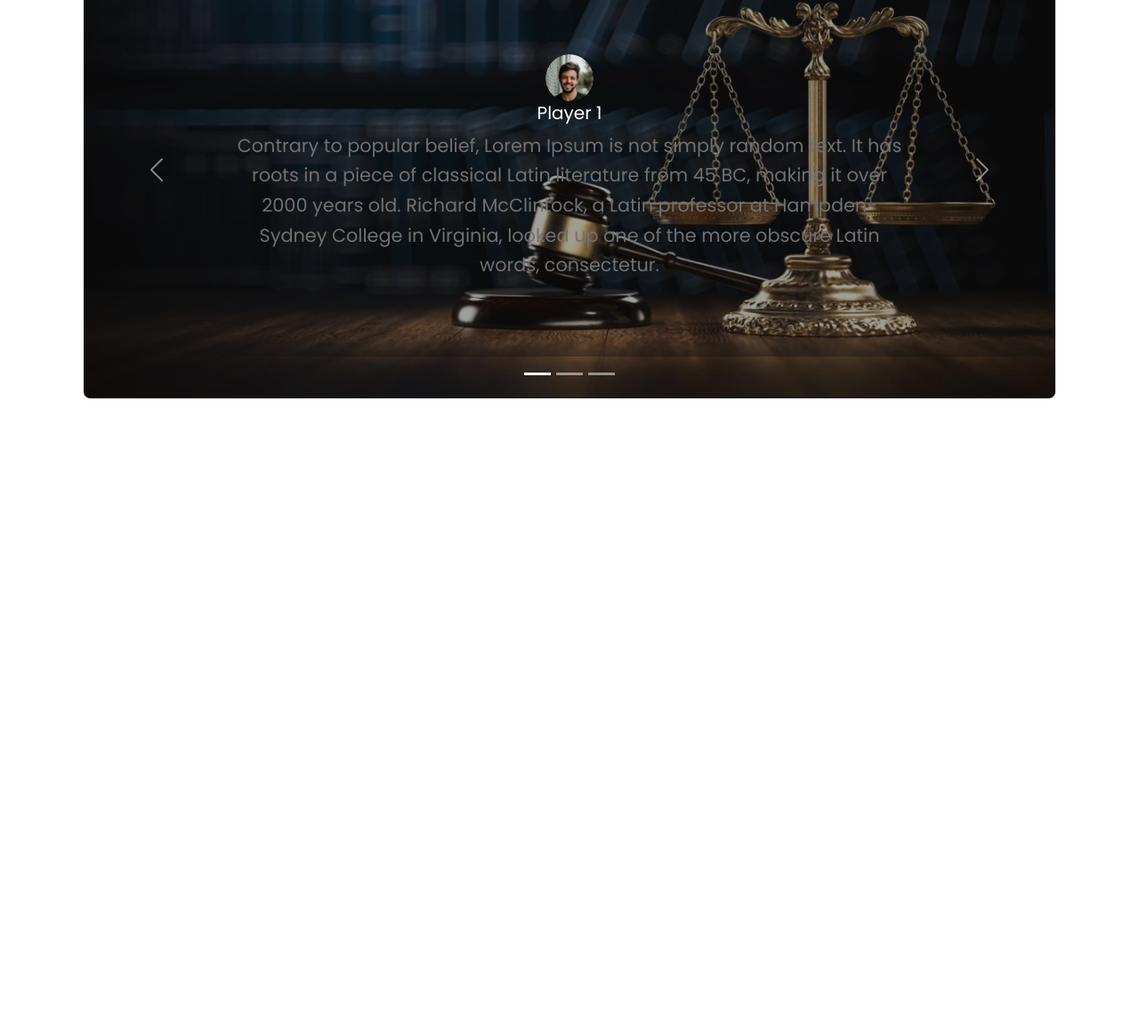
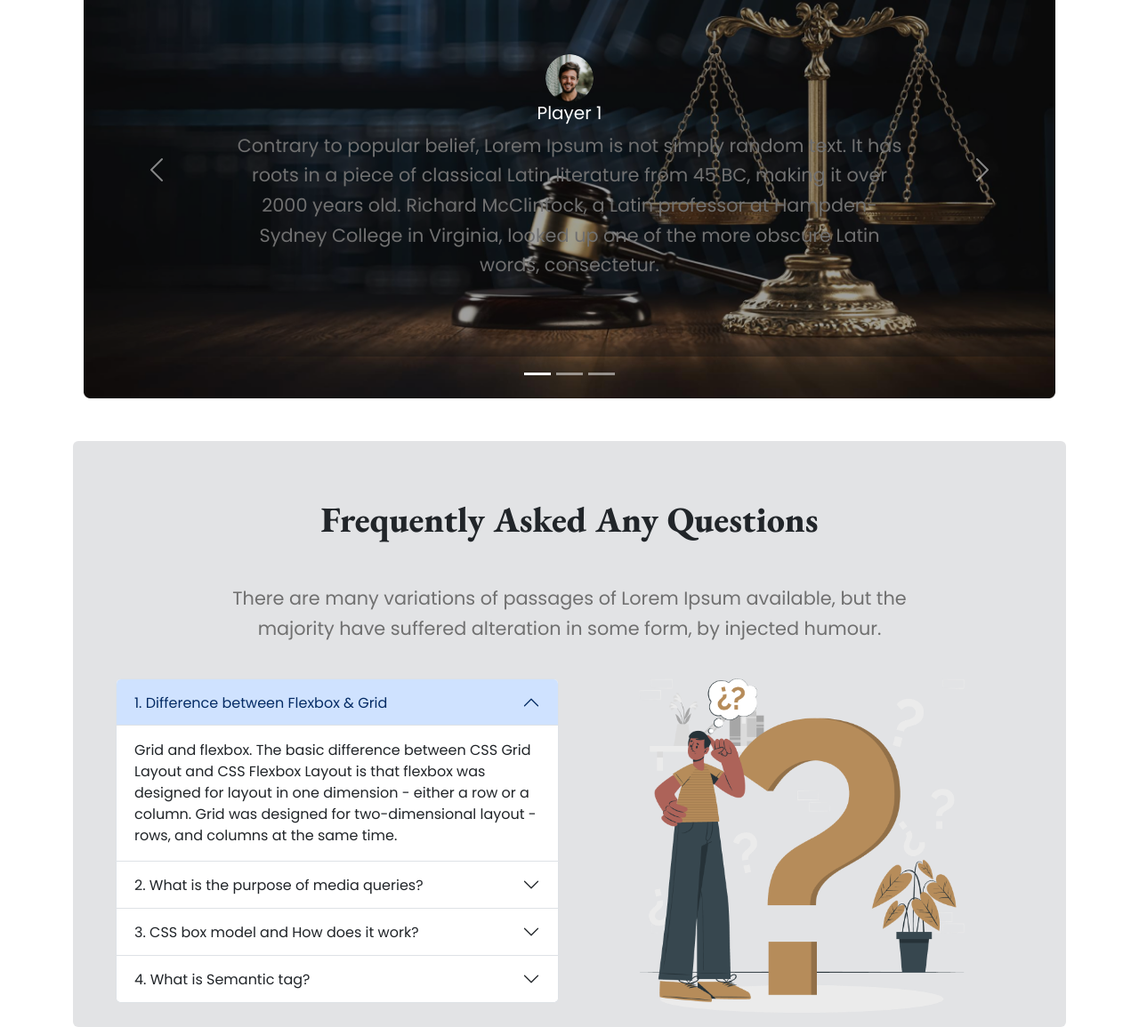
Before and after one commit to najmussayadade/Assignment-3, a plain HTML site: page index.html in a window 1280 px wide. Shown: the part 1880-3035 px from the top of the page at 89% size. Before the commit the page ends 2328 px from the top, so only its background shows below. Drawn offline with nearby package versions, Linux system fonts and the light colour scheme.

Commit message:
FAQ section  added

```diff
--- a/index.html
+++ b/index.html
@@ -203,7 +203,71 @@
                 </button>
             </div>
         </section>
-
+        <!-- faq Question -->
+        <section class=" mt-5 px-5 py-3 bg-secondary-subtle rounded faq">
+            <h1 class="mt-5 my-5  text-center">Frequently Asked Any Questions</h1>
+            <p id="card-p" class="w-75 m-auto">There are many variations of passages of Lorem Ipsum available, but the majority have suffered alteration in some form, by injected humour.</p>
+            <div class="row row-cols-1 row-cols-md-2 mt-3 g-4">
+                <div class="col">
+                    <div class="accordion" id="accordionExample">
+                        <div class="accordion-item">
+                            <h2 class="accordion-header" id="headingOne">
+                                <button class="accordion-button" type="button" data-bs-toggle="collapse" data-bs-target="#collapseOne" aria-expanded="true" aria-controls="collapseOne">
+                           1. Difference between Flexbox & Grid
+                            </button>
+                            </h2>
+                            <div id="collapseOne" class="accordion-collapse collapse show" aria-labelledby="headingOne" data-bs-parent="#accordionExample">
+                                <div class="accordion-body">
+                                    Grid and flexbox. The basic difference between CSS Grid Layout and CSS Flexbox Layout is that flexbox was designed for layout in one dimension - either a row or a column. Grid was designed for two-dimensional layout - rows, and columns at the same time.
+                                </div>
+                            </div>
+                        </div>
+                        <div class="accordion-item">
+                            <h2 class="accordion-header" id="headingTwo">
+                                <button class="accordion-button collapsed" type="button" data-bs-toggle="collapse" data-bs-target="#collapseTwo" aria-expanded="false" aria-controls="collapseTwo">
+                              2. What is the purpose of media queries?
+                            </button>
+                            </h2>
+                            <div id="collapseTwo" class="accordion-collapse collapse" aria-labelledby="headingTwo" data-bs-parent="#accordionExample">
+                                <div class="accordion-body">
+                                    Media queries are a key part of responsive web design, as they allow us to create different layouts depending on the size of the viewport, but they can also be used to detect other things about the environment our site is running on.
+                                </div>
+                            </div>
+                        </div>
+                        <div class="accordion-item">
+                            <h2 class="accordion-header" id="headingThree">
+                                <button class="accordion-button collapsed" type="button" data-bs-toggle="collapse" data-bs-target="#collapseThree" aria-expanded="false" aria-controls="collapseThree">
+                              3. CSS box model and How does it work?
+                            </button>
+                            </h2>
+                            <div id="collapseThree" class="accordion-collapse collapse" aria-labelledby="headingThree" data-bs-parent="#accordionExample">
+                                <div class="accordion-body">
+                                    A box in CSS consists of a content area, which is where any text, images, or other HTML elements are displayed. This is optionally surrounded by padding, a border, and a margin, on one or more sides. The box model describes how these elements work together
+                                    to create a box as displayed by CSS. In CSS, the term "box model" is used when talking about design and layout. The CSS box model is essentially a box that wraps around every HTML element. It consists of: margins, borders,
+                                    padding, and the actual content.
+                                </div>
+                            </div>
+                        </div>
+                        <div class="accordion-item">
+                            <h2 class="accordion-header" id="headingFour">
+                                <button class="accordion-button collapsed" type="button" data-bs-toggle="collapse" data-bs-target="#collapseFour" aria-expanded="false" aria-controls="collapseFour">
+                              4. What is Semantic tag?
+                            </button>
+                            </h2>
+                            <div id="collapseFour" class="accordion-collapse collapse" aria-labelledby="headingFour" data-bs-parent="#accordionExample">
+                                <div class="accordion-body">
+                                    A semantic element clearly describes its meaning to both the browser and the developer. Examples of non-semantic elements: div and span - Tells nothing about its content. Examples of semantic elements: form , table , and article - Clearly defines its
+                                    content.
+                                </div>
+                            </div>
+                        </div>
+                    </div>
+                </div>
+                <div class="col text-center">
+                    <img class="w-75" src="./images/faq.png" alt="">
+                </div>
+            </div>
+        </section>
     </main>
 
     <!-- -- Footer -- -->
```
